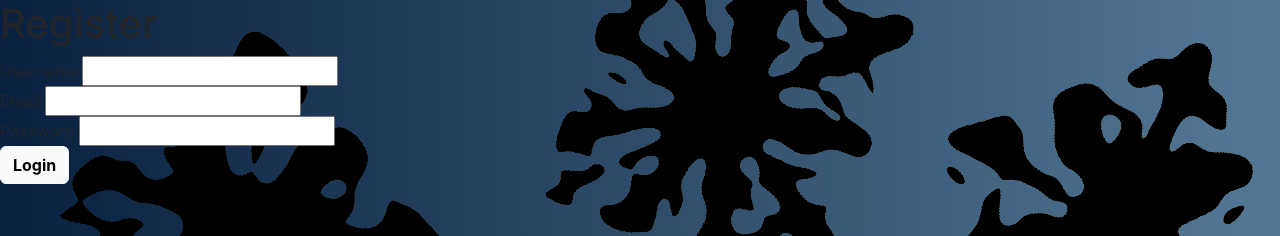
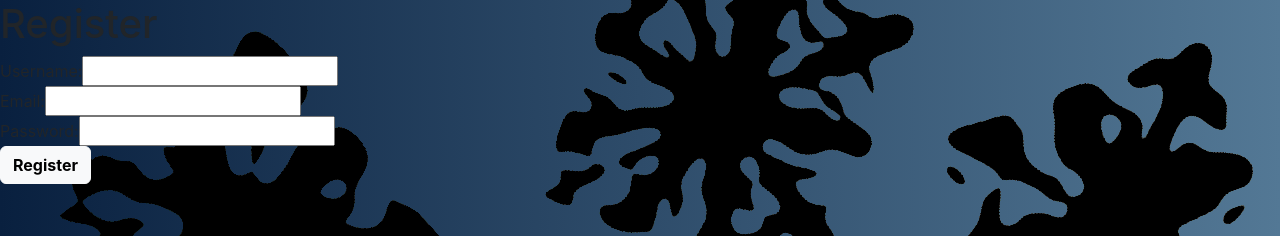
Before and after one commit to PaulDeUlloa/MERN_Authors, a React (Create React App) app in the folder client/: page /register in a window 1280 px wide. Shown: the top 236 px of the page. Built offline with nearby package versions, Linux system fonts and the light colour scheme.

Commit message:
register file updated and index.js updated

```diff
--- a/client/src/index.js
+++ b/client/src/index.js
@@ -2,7 +2,6 @@ import React from "react";
 import ReactDOM from "react-dom/client";
 import "./index.css";
 import App from "./App";
-import reportWebVitals from "./reportWebVitals";
 import { BrowserRouter } from "react-router-dom";
 
 const root = ReactDOM.createRoot(document.getElementById("root"));
@@ -14,8 +13,3 @@ root.render(
     </BrowserRouter>
   </React.StrictMode>
 );
-
-// If you want to start measuring performance in your app, pass a function
-// to log results (for example: reportWebVitals(console.log))
-// or send to an analytics endpoint. Learn more: https://bit.ly/CRA-vitals
-reportWebVitals();
--- a/client/src/view/Register.jsx
+++ b/client/src/view/Register.jsx
@@ -13,7 +13,7 @@ function Register() {
 
   const handleSubmit = (e) => {
     e.preventDefault();
-    registerUser()
+    registerUser(registerForm)
       .then((userData) => console.log(userData))
       .catch((err) => console.log(err));
   };
@@ -67,7 +67,7 @@ function Register() {
                 type="submit"
                 id="createAndEditLinksFontColor"
               >
-                Login
+                Register
               </button>
             </div>
           </form>
```
